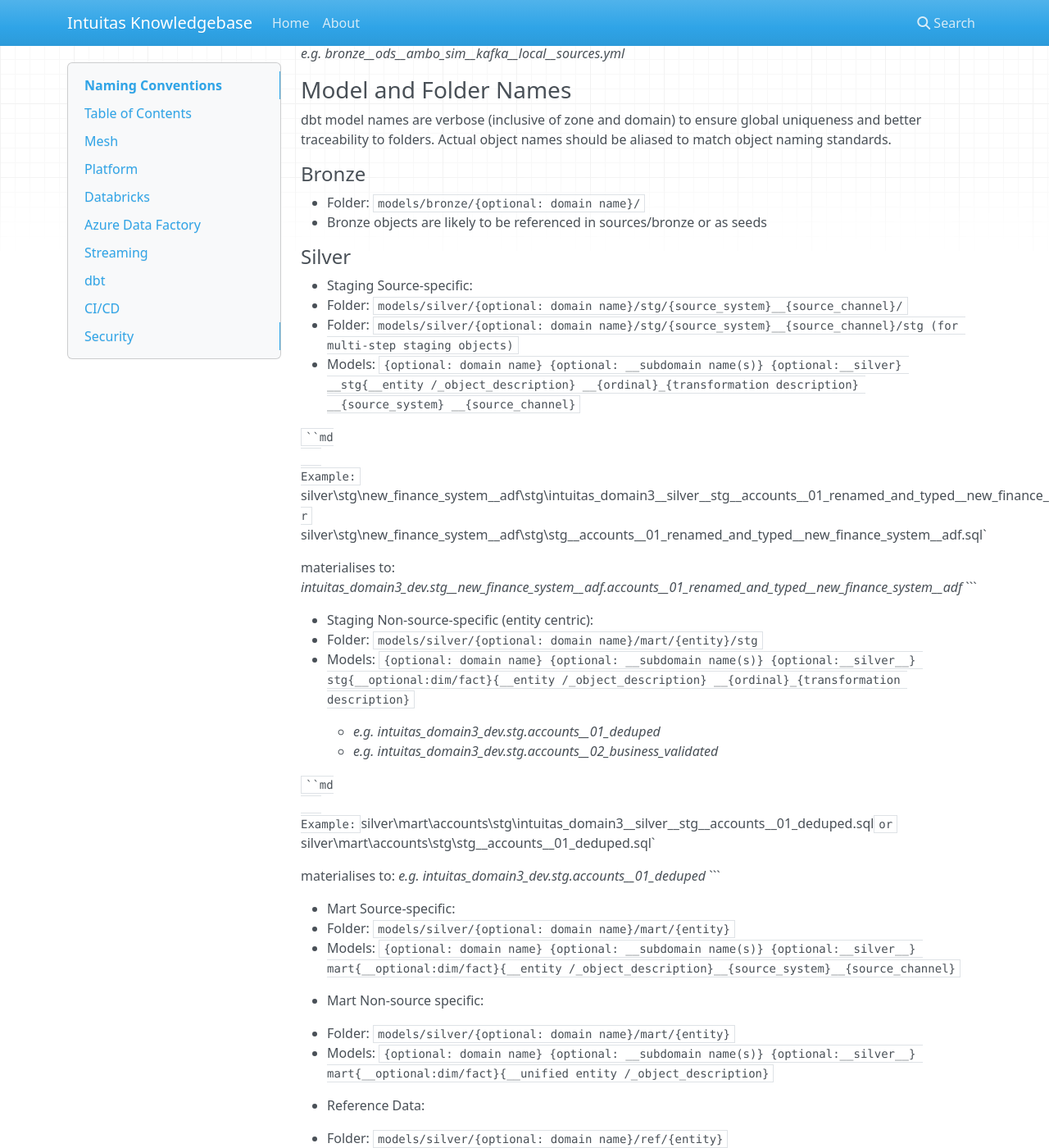
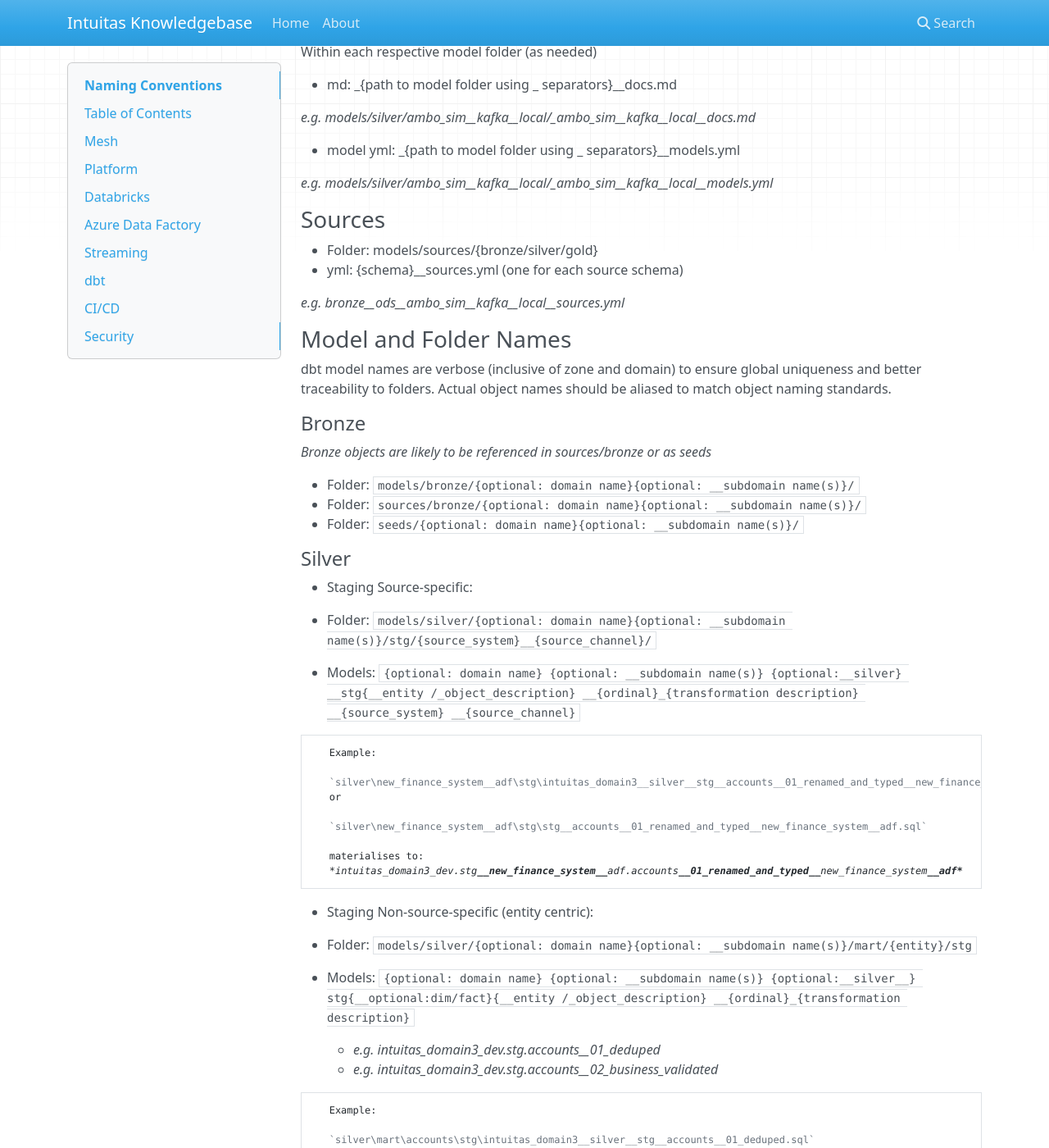
Before and after one commit to bensonchoyintuitas/intuitas_knowledgebase, an MkDocs documentation site: the page built from docs/naming_standards_and_conventions.md, in a window 1280 px wide and 1400 px high, scrolled down 9161 px. Shown: the whole window at 82% size. Built offline with MkDocs 1.6.1, drawn with Linux system fonts in a browser that asks for light colours; nearby versions of some CDN libraries; some of the changed text lies outside the part shown.

Commit message:
updated gold

````diff
--- a/docs/naming_standards_and_conventions.md
+++ b/docs/naming_standards_and_conventions.md
@@ -221,13 +220,13 @@
    - N/A (see file naming)
 
 2. **Operational Data Store (ODS)**:
-   - Schema naming convention: `ods`
+   - Schema naming convention: `ods{optional: __domain name}{optional: __subdomain name(s)}`
    - Object naming convention: `ods__{source_system}__{source_channel}__{object}`
 
    *e.g. intuitas_domain3_dev.ods.ods__finance_system__adf__accounts*
 
 3. **Persistent Data Store (PDS)**:
-   - Schema naming convention: `pds`
+   - Schema naming convention: `pds{optional: __domain name}{optional: __subdomain name(s)}`
    - Object naming convention: `pds__{source_system}__{source_channel}__{object}`
 
    *e.g. intuitas_domain3_dev.pds.pds__finance_system__adf__accounts*
@@ -254,13 +256,15 @@
          - *e.g. intuitas_domain3_dev.stg__old_finance_system__adf.accounts__01_renamed_and_typed__old_finance_system__adf*
 
    - Non-source specific
-      - Schema naming convention: `stg`
+
+      - Schema naming convention: `stg{optional: __domain name}{optional: __subdomain name(s)}`
       - Object naming convention to align with target mart: `stg__(optional:dim/fact)_{entity}__{object_description}__{n}__{transformation}`
 
          - *e.g. intuitas_domain3_dev.stg.accounts__01_deduped*
          - *e.g. intuitas_domain3_dev.stg.accounts__02_business_validated*
 
    - Examples of transformations:
+
       - `01_renamed_and_typed`
       - `02_deduped`
       - `03_cleaned`
@@ -272,8 +276,11 @@
    *e.g. intuitas_domain3_dev.stg__finance_system__adf.stg__finance_system__adf__account__01_renamed_and_typed*
 
 3. **(Silver) Marts**:
+
    Final products after staging
+
    - Source-specific:
+
       - Schema naming convention: `mart__{source_system}__{source_channel}`
       - Object naming convention: `(optional:dim/fact)_{entity / _object_description}__{source_system}__{source_channel}`
 
@@ -282,21 +289,26 @@
          - *e.g. intuitas_domain3_dev.mart__old_finance_system__adf.account__old_finance_system__adf*
 
    - Non-source specific
-      - Schema naming convention: `mart`
+
+      - Schema naming convention: `mart{optional: __domain name}{optional: __subdomain name(s)}`
       - Object naming convention: `(optional:dim/fact)__{unified entity / _object_description}`
 
          - *e.g. intuitas_domain3_dev.mart.account* (unified)
+         - *e.g. intuitas_domain3_dev.mart__corporate__finance.account* (unified)
+         - *e.g. intuitas_domain3_dev.mart__finance.account* (unified)
          - *e.g. intuitas_domain3_dev.mart.account_join_with_payments* (joined across two systems)
 
 4. **Reference Data**:
+
    Reference data objects that are aligned to business entities and broad requirements. These may also be staged in stg as per silver marts. These are typically not source-aligned but optionality for capturing sources exists.
 
-   - Schema naming convention: `ref`
+   - Schema naming convention: `ref{optional: __domain name}{optional: __subdomain name(s)}`
    - Object naming convention: `{reference data set name} (optional:__{source_system}__{source_channel})`
 
    *e.g. intuitas_domain3_dev.ref.account_code*
 
 5. **Raw Vault**:
+
    Optional warehousing construct.
 
    - Schema naming convention: `edw_rv`
@@ -305,30 +317,36 @@
    *e.g. intuitas_domain3_dev.edw_rv.hs_payments__finance_system__adf*
 
 6. **Business Vault**:
+
    - Schema naming convention: `edw_bv`
    - Object naming convention: `{vault object named as per data vault standards}`
 
    *e.g. intuitas_domain3_dev.edw_bv.hs_late_payments__finance_system__adf*
 
 #### Gold (Data according to requirements)
+
 The Gold layer focuses on requirement-aligned products (datasets, aggregations, and reporting structures). Products are predominantly source agnostic, however optionality exists in case its needed.
 
-- All schemas are may be optionally prefixed with `gold__`
+- All schemas are may be optionally prefixed with `gold`
 - All `entity` names which align to facts should be named in plural.
 - All `entity` names which align to dims should be named in singular.
 
 
 2. **(Gold) Staging Models**:
+
    These models exist to stage gold marts only.
 
-   - Schema naming convention: `stg`
+   - Schema naming convention: `stg__{optional: __domain name}{optional: __subdomain name(s)}`
    - Object naming convention to align to target mart: `(optional: dim/fact__){entity / product description}__{n}__{transformation}`
 
    *e.g. intuitas_domain3_dev.stg.fact__late_payments__01__pivoted_by_order*
+   *e.g. intuitas_domain3_dev.stg__corporate.fact__late_payments__01__pivoted_by_order*
+   *e.g. intuitas_domain3_dev.stg__corporate__finance.fact__late_payments__01__pivoted_by_order*
 
 
 3. **(Gold) Marts**:
-   - Schema naming convention: `mart`
+
+   - Schema naming convention: `mart{optional: __domain name}{optional: __subdomain name(s)}`
    - Dimension naming convention: `dim__{entity / product description} (optional: __{source_system}__{source_channel})`
    - Fact naming convention: `fact__{entity / product description} (optional: __{source_system}__{source_channel})`
    - Denormalized (One Big Table) Object naming convention: `{entity / product description} (optional: __{source_system}__{source_channel})`
@@ -414,82 +432,99 @@
 dbt model names are verbose (inclusive of zone and domain) to ensure global uniqueness and better traceability to folders. Actual object names should be aliased to match object naming standards.
 
 #### Bronze
+*Bronze objects are likely to be referenced in sources/bronze or as seeds*
 
-- Folder: `models/bronze/{optional: domain name}/`
-* Bronze objects are likely to be referenced in sources/bronze or as seeds
+- Folder: `models/bronze/{optional: domain name}{optional: __subdomain name(s)}/`
+- Folder: `sources/bronze/{optional: domain name}{optional: __subdomain name(s)}/`
+- Folder: `seeds/{optional: domain name}{optional: __subdomain name(s)}/`
 
 #### Silver
 
 - Staging Source-specific:
-   - Folder: `models/silver/{optional: domain name}/stg/{source_system}__{source_channel}/`
-   - Folder: `models/silver/{optional: domain name}/stg/{source_system}__{source_channel}/stg (for multi-step staging objects)`
+
+   - Folder: `models/silver/{optional: domain name}{optional: __subdomain name(s)}/stg/{source_system}__{source_channel}/`
    - Models: `{optional: domain name} {optional: __subdomain name(s)} {optional:__silver} __stg{__entity /_object_description} __{ordinal}_{transformation description} __{source_system} __{source_channel}`
 
-   ```md
+```md
    Example:
-   `silver\stg\new_finance_system__adf\stg\intuitas_domain3__silver__stg__accounts__01_renamed_and_typed__new_finance_system__adf.sql`
+
+   `silver\new_finance_system__adf\stg\intuitas_domain3__silver__stg__accounts__01_renamed_and_typed__new_finance_system__adf.sql`
    or
-   `silver\stg\new_finance_system__adf\stg\stg__accounts__01_renamed_and_typed__new_finance_system__adf.sql`
+
+   `silver\new_finance_system__adf\stg\stg__accounts__01_renamed_and_typed__new_finance_system__adf.sql`
 
    materialises to:
    *intuitas_domain3_dev.stg__new_finance_system__adf.accounts__01_renamed_and_typed__new_finance_system__adf*
-   ```
+```
 
 
 - Staging Non-source-specific (entity centric):
-   - Folder: `models/silver/{optional: domain name}/mart/{entity}/stg`
+
+   - Folder: `models/silver/{optional: domain name}{optional: __subdomain name(s)}/mart/{entity}/stg`
    - Models: `{optional: domain name} {optional: __subdomain name(s)} {optional:__silver__} stg{__optional:dim/fact}{__entity /_object_description} __{ordinal}_{transformation description} `
 
       - *e.g. intuitas_domain3_dev.stg.accounts__01_deduped*
       - *e.g. intuitas_domain3_dev.stg.accounts__02_business_validated*
 
 
-   ```md
+```md
    Example:
+
    `silver\mart\accounts\stg\intuitas_domain3__silver__stg__accounts__01_deduped.sql`
    or
+
    `silver\mart\accounts\stg\stg__accounts__01_deduped.sql`
 
    materialises to:
+
    *e.g. intuitas_domain3_dev.stg.accounts__01_deduped*
-   ```
+```
 
 - Mart Source-specific:
-   - Folder: `models/silver/{optional: domain name}/mart/{entity}`
+
+   - Folder: `models/silver/{optional: domain name}{optional: __subdomain name(s)}/mart/{entity}`
    - Models: `{optional: domain name} {optional: __subdomain name(s)} {optional:__silver__} mart{__optional:dim/fact}{__entity /_object_description}__{source_system}__{source_channel}`
 
 - Mart Non-source specific:
-   - Folder: `models/silver/{optional: domain name}/mart/{entity}`
+
+   - Folder: `models/silver/{optional: domain name}{optional: __subdomain name(s)}/mart/{entity}`
    - Models: `{optional: domain name} {optional: __subdomain name(s)} {optional:__silver__} mart{__optional:dim/fact}{__unified entity /_object_description}`
 
 - Reference Data:
-   - Folder: `models/silver/{optional: domain name}/ref/{entity}`
+
+   - Folder: `models/silver/{optional: domain name}{optional: __subdomain name(s)}/ref/{entity}`
    - Models: `{optional: domain name} {optional: __subdomain name(s)} {optional:__silver__} ref{__optional:dim/fact} {__reference data set name} {optional:__{source_system}__{source_channel}}`
 
 - Raw Vault:
-   - Folder: `models/silver/{optional: domain name}/edw/rv`
+
+   - Folder: `models/silver/{optional: domain name}{optional: __subdomain name(s)}/edw/rv`
    - Models: `edw_rv__{vault object named as per data vault standards}`
 
 - Schema naming convention:
-   - Folder: `models/silver/{optional: domain name}/edw/bv`
+
+   - Folder: `models/silver/{optional: domain name}{optional: __subdomain name(s)}/edw/bv`
    - Models: `edw_bv__{vault object named as per data vault standards}`
 
 #### Gold
 
 -  Staging:
-   - Folder: `models/gold/{optional: domain name}/mart/{entity / product description}/stg`
+
+   - Folder: `models/gold/{optional: domain name}{optional: __subdomain name(s)}/mart/{entity / product description}/stg`
    - Models: `{optional: domain name} {optional: __subdomain name(s)} {optional:__gold__} mart__stg{__entity / product description} __{ordinal}_{transformation description} {optional: __{source_system} __{source_channel}}`
 
 -  Dimensions:
-   - Folder: `models/gold/{optional: domain name}/mart/{entity / product description}`
+
+   - Folder: `models/gold/{optional: domain name}{optional: __subdomain name(s)}/mart/{entity / product description}`
    - Models: `{optional: domain name} {optional: __subdomain name(s)} {optional:__gold__}  mart__dim{__entity / product description} (optional: __{source_system} __{source_channel}) {optional: __{source_system} __{source_channel}}`
 
 -  Facts:
-   - Folder: `models/gold/{optional: domain name}/mart/{entity / product description}`
+
+   - Folder: `models/gold/{optional: domain name}{optional: __subdomain name(s)}/mart/{entity / product description}`
    - Models: `{optional: domain name} {optional: __subdomain name(s)} {optional:__gold__} mart__fact{__entity / product description} (optional: __{source_system} __{source_channel}) {optional: __{source_system} __{source_channel}}`
 
 -  Denormalized (One Big Table):
-   - Folder: `models/gold/{optional: domain name}/mart/{entity / product description}`
+
+   - Folder: `models/gold/{optional: domain name}{optional: __subdomain name(s)}/mart/{entity / product description}`
    - Models: `{optional: domain name} {optional: __subdomain name(s)} {optional:__gold__} mart__{entity / product description} {optional: __{source_system} __{source_channel}}`
 
 
@@ -510,8 +545,7 @@
 │       └── all_dates.sql
 ├── models/bronze
 │   /{optional: domain and subdomains}
-│   ├── _bronze.md
-│   ├── {domain/enterprise} sources
+│   └── _bronze.md
 ├── models/silver/{optional: domain and subdomains}
 │   /{optional: domain and subdomains}
 │   ├── _silver.md
@@ -538,7 +572,9 @@
 │   |           ├── stg__object__01_step__source_system_1.sql
 │   |           └── stg__object__02_step__source_system_1.sql
 │   ├── sources
-│           └── _source_system_1__sources.yml
+│        └── {optional: domain}
+│        └── {optional: bronze/silver/gold}
+│             └── _source_system_1__sources.yml
 ├── models/gold
 │   /{optional: domain and subdomains}
 │   ├── _gold.md
````
Also changed, not shown: other parts of docs/naming_standards_and_conventions.md (+5 -3 lines).
